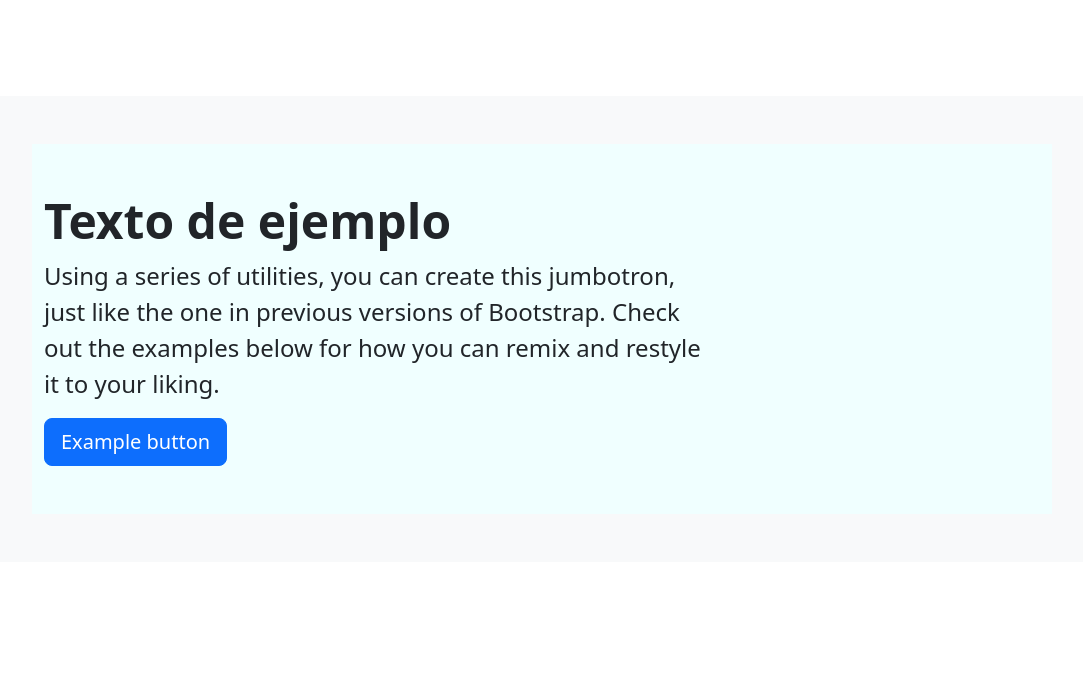
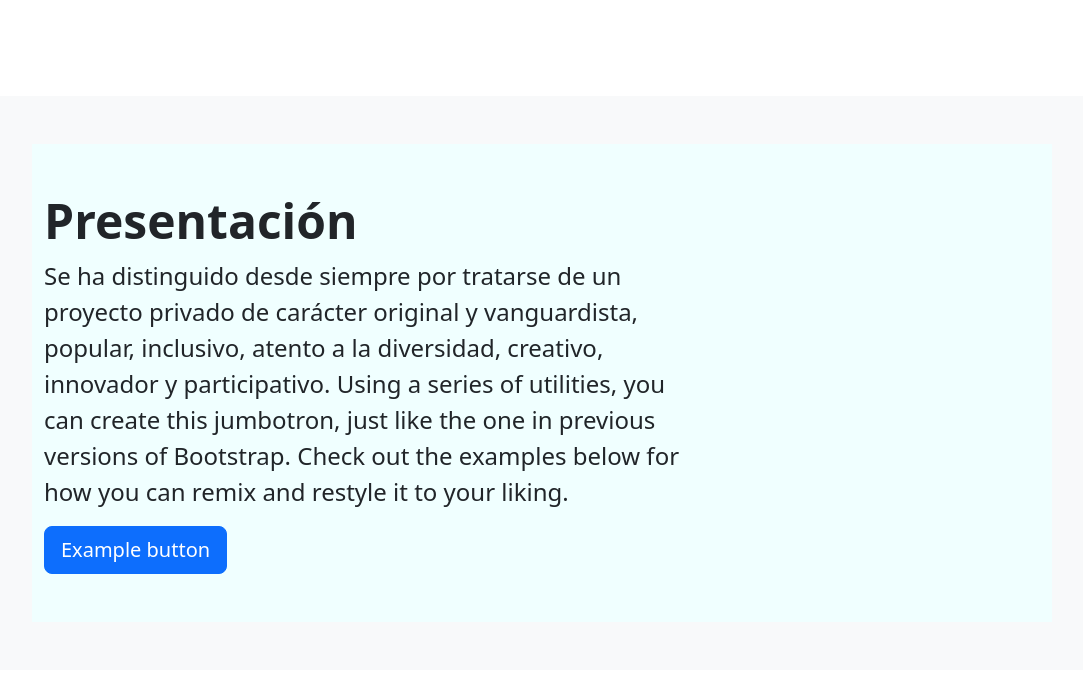
Before and after one commit to jmisoardi/Proyecto_tesis, a PHP site: page /Proyecto_tesis/ in a window 1280 px wide. Shown: the part 112-806 px from the top of the page, without its empty margins (98-1181 px from the left). Before the commit the page ends 626 px from the top, so only its background shows below. Run offline with PHP 8.4, Linux system fonts and the light colour scheme.

Commit message:
texto de inicio

```diff
--- a/index.php
+++ b/index.php
@@ -7,8 +7,9 @@
     <br>
             <div class="p-5 mb-4 bg-light rounded-3">
                 <div class="container-fluid py-5" style="background-color:azure">
-                    <h1 class="display-5 fw-bold">Texto de ejemplo</h1>
+                    <h1 class="display-5 fw-bold">Presentación</h1>
                     <p class="col-md-8 fs-4">
+                    Se ha distinguido desde siempre por tratarse de un proyecto privado  de carácter original y vanguardista, popular, inclusivo, atento a la diversidad, creativo, innovador y participativo.
                         Using a series of utilities, you can create this jumbotron, just
                         like the one in previous versions of Bootstrap. Check out the
                         examples below for how you can remix and restyle it to your liking.
```
